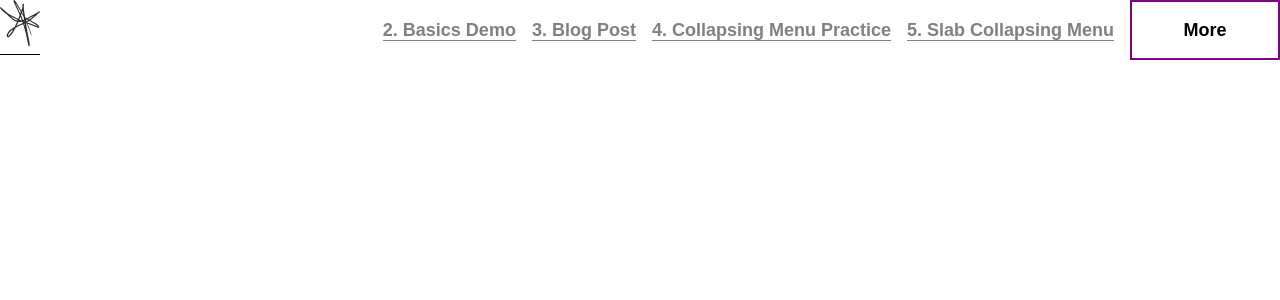
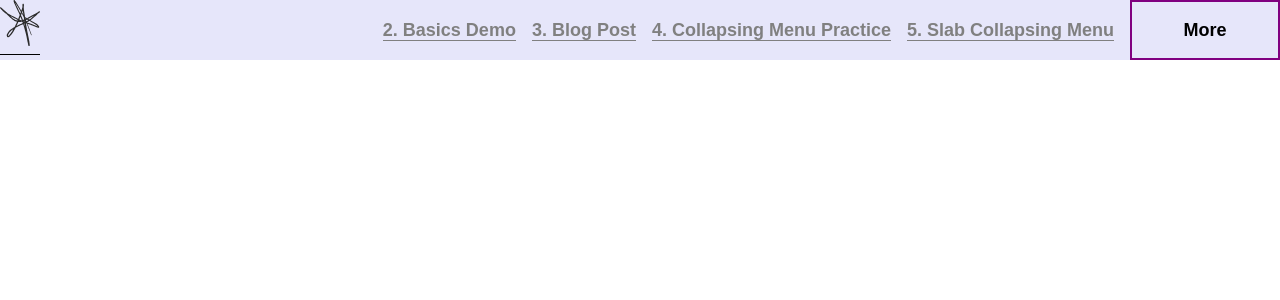
Before and after one commit to kbdonnally/assets, a Jekyll site: the page built from pages/menu-practice-2.html, in a window 1280 px wide. Shown: the top 300 px of the page. Built offline with Jekyll 4.4.1, drawn with Linux system fonts in a browser that asks for light colours; some web fonts are replaced.

Commit message:
Add basic styles to nav wrapper

```diff
--- a/assets/css/_sass/_nav/_menu-practice-3.scss
+++ b/assets/css/_sass/_nav/_menu-practice-3.scss
@@ -3,7 +3,12 @@ body {
 }
 
 .nav-wrapper {
-
+	position: absolute;
+	top: 0;
+	left: 0;
+	width: 100vw;
+	height: 60px;
+	background-color: lavender;
 }
 
 .nav-inner-wrapper {
```
